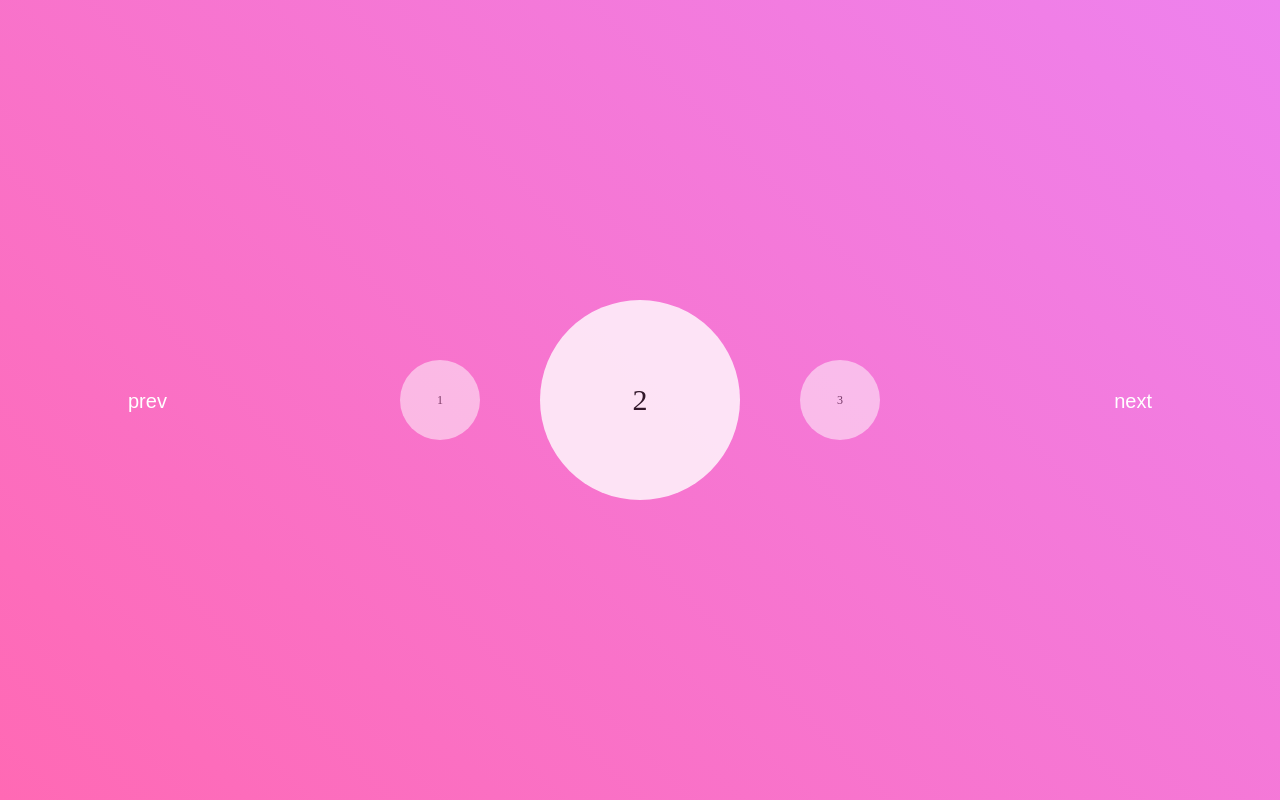
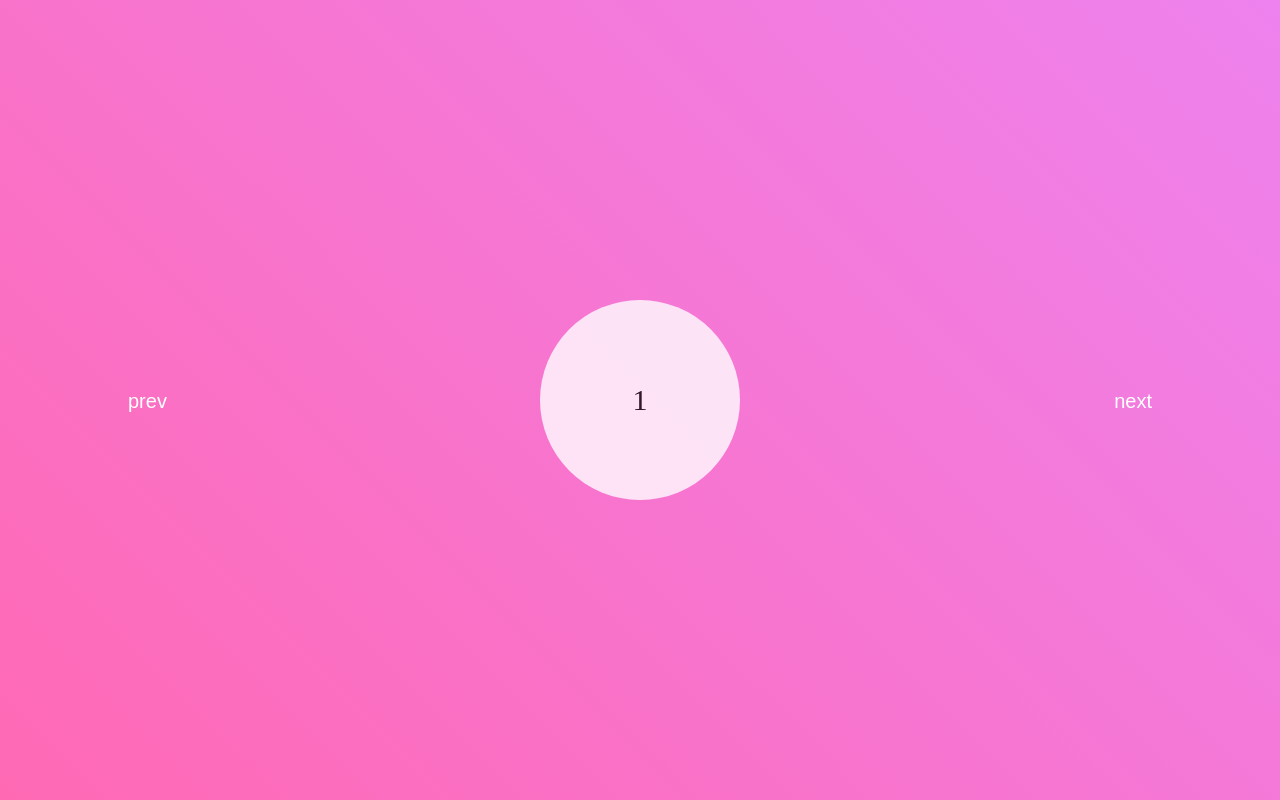
Before and after one commit to dawoon-joo/transition_motion, a plain HTML site: page index.html in a window 1280 px wide. Both pictures are taken after a click on the button "prev". Drawn offline with Linux system fonts and the light colour scheme.

Commit message:
자바스크립트로 이벤트 트리거

```diff
--- a/main.js
+++ b/main.js
@@ -0,0 +1,16 @@
+const frame = document.querySelector('section');
+const box = frame.querySelectorAll('article');
+const prev = document.querySelector('.prev');
+const next = document.querySelector('.next');
+
+next.addEventListener('click', (e) => {
+	e.preventDefault();
+	//frame안쪽에서 제일 첫번째 자식요소를 맨뒤로 배치
+	frame.append(frame.firstElementChild);
+});
+
+prev.addEventListener('click', (e) => {
+	e.preventDefault();
+	//frame안쪽에서 제일 마지막 자식요소를 맨앞에 배치
+	frame.prepend(frame.lastElementChild);
+});
--- a/scss/style.scss
+++ b/scss/style.scss
@@ -6,6 +6,7 @@ section {
 	background: linear-gradient(45deg, hotpink, violet);
 	overflow: hidden;
 	position: relative;
+	perspective: 600px;
 
 	article {
 		width: 200px;
@@ -21,18 +22,19 @@ section {
 		justify-content: center;
 		align-items: center;
 		font-size: 30px;
+		transition: 0.5s;
 
 		&:nth-of-type(1) {
-			opacity: 0.5;
-			transform: translateX(-100%) scale(0.4);
+			opacity: 0;
+			transform: translateX(-100%) rotateY(-80deg) scale(0.4);
 		}
 		&:nth-of-type(2) {
 			opacity: 0.8;
-			transform: translateX(0%) scale(1);
+			transform: translateX(0%) rotateY(0deg) scale(1);
 		}
 		&:nth-of-type(3) {
-			opacity: 0.5;
-			transform: translateX(100%) scale(0.4);
+			opacity: 0;
+			transform: translateX(100%) rotateY(80deg) scale(0.4);
 		}
 	}
 }
```
Also changed, not shown: css/style.css, 1 other file.
